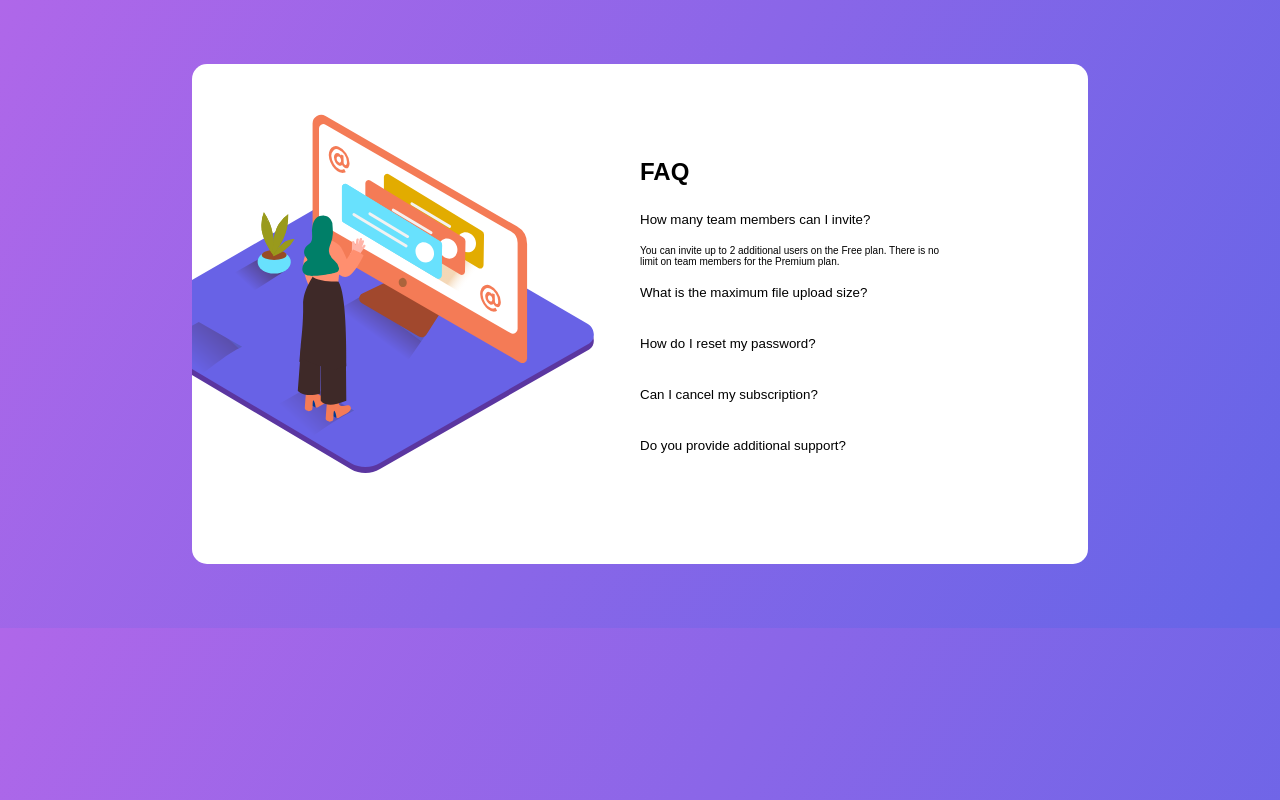
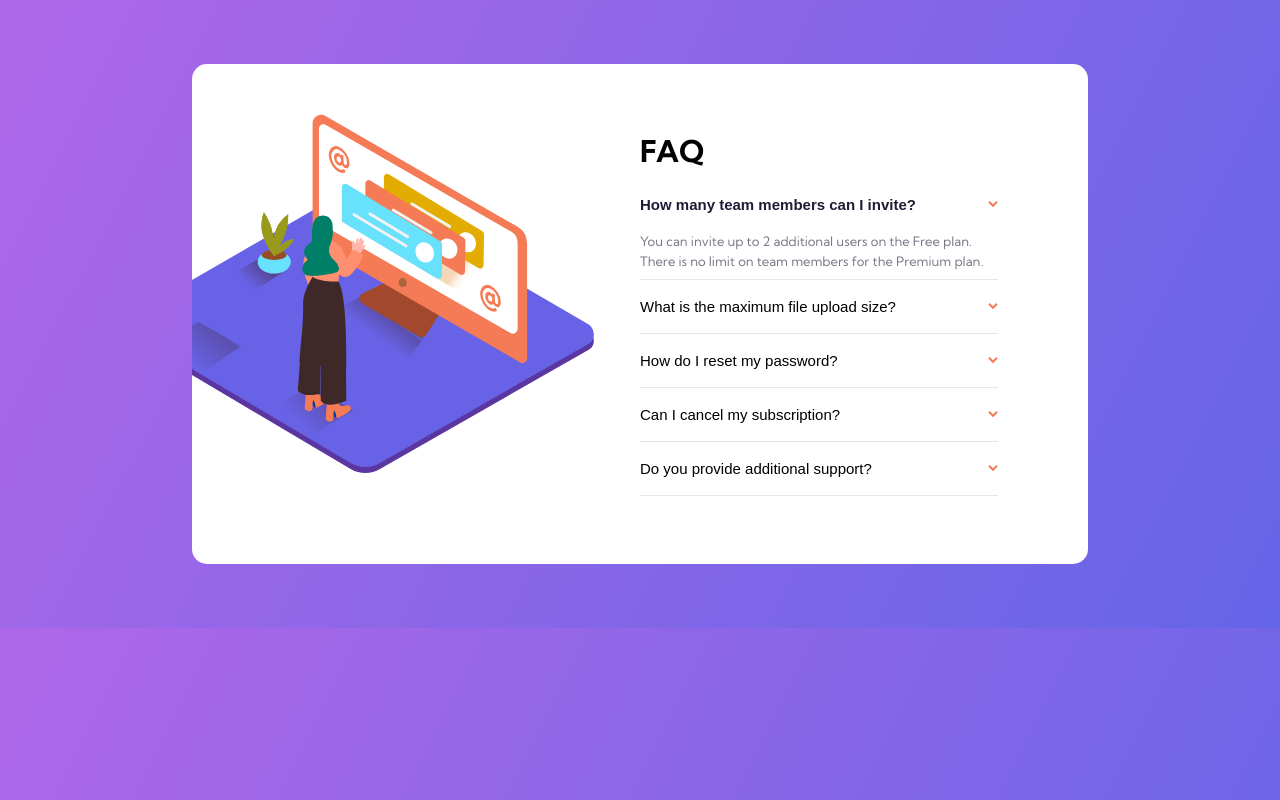
Before and after one commit to PHnrq/faq-accordion-card, a plain HTML site: page index.html in a window 1280 px wide. Both pictures are taken after a click on the button "How many team members can I invite?". Drawn offline with Linux system fonts and the light colour scheme.

Commit message:
finishing accordion menu

```diff
--- a/index.html
+++ b/index.html
@@ -5,6 +5,10 @@
   <meta name="viewport" content="width=device-width, initial-scale=1.0"> <!-- displays site properly based on user's device -->
 
   <link rel="icon" type="image/png" sizes="32x32" href="./images/favicon-32x32.png">
+
+  <link rel="preconnect" href="https://fonts.googleapis.com">
+  <link rel="preconnect" href="https://fonts.gstatic.com" crossorigin>
+  <link href="https://fonts.googleapis.com/css2?family=Kumbh+Sans:wght@400;700&display=swap" rel="stylesheet">
 
   <link rel="stylesheet" href="style/style.css">
 
@@ -26,30 +30,43 @@
     <section class="faq">
       <h2>FAQ</h2>
 
-      <button class="accordion">How many team members can I invite?</button>
+      <div class="accordion-wrapper">
+        <button class="accordion">How many team members can I invite? <img src="/images/icon-arrow-down.svg" alt=""></button>
         <div class="panel">
           <p>You can invite up to 2 additional users on the Free plan. There is no limit on
             team members for the Premium plan.</p>
         </div>
+      </div>
 
-      <button class="accordion">What is the maximum file upload size?</button>
+      <div class="accordion-wrapper">
+        <button class="accordion">What is the maximum file upload size? <img src="/images/icon-arrow-down.svg" alt=""></button>
         <div class="panel">
           <p>No more than 2GB. All files in your account must fit your allotted storage space.</p>
         </div>
+      </div>
 
-      <button class="accordion">How do I reset my password?</button>
+      <div class="accordion-wrapper">
+        <button class="accordion">How do I reset my password? <img src="/images/icon-arrow-down.svg" alt=""></button>
         <div class="panel">
           <p>Click “Forgot password” from the login page or “Change password” from your profile page.
             A reset link will be emailed to you.</p>
         </div>
-      <button class="accordion">Can I cancel my subscription?</button>
+      </div>
+
+      <div class="accordion-wrapper">
+        <button class="accordion">Can I cancel my subscription? <img src="/images/icon-arrow-down.svg" alt=""></button>
         <div class="panel">
           <p>Yes! Send us a message and we’ll process your request no questions asked.</p>
         </div>
-      <button class="accordion">Do you provide additional support?</button>
+      </div>
+
+      <div class="accordion-wrapper">
+        <button class="accordion">Do you provide additional support? <img src="/images/icon-arrow-down.svg" alt=""></button>
       <div class="panel">
         <p>Chat and email support is available 24/7. Phone lines are open during normal business hours.</p>
       </div>
+      </div>
+
     </section>
   </main>
 
--- a/style/style.css
+++ b/style/style.css
@@ -32,7 +32,6 @@ main{
   display: flex;
 
   width: 70%;
-  height: 50rem;
   margin: 5% auto;
   border-radius: 1.5rem;
   background-color: white;
@@ -40,7 +39,7 @@ main{
 
 .ilustration{
   width: 100%;
-  height: 100%;
+  height: 50rem;
   background-image: url(/images/illustration-woman-online-desktop.svg);
   background-repeat: no-repeat;
   background-size: fill;
@@ -54,38 +53,55 @@ main{
   align-items: flex-start;
   justify-content: center;
   width: 100%;
+  margin-block: 2rem;
 }
 
 .faq h2{
   margin-bottom: .8rem;
   font-weight: 700;
-  font-size: 2.4rem;
+  font-size: 3rem;
 }
 
-/* Style the buttons that are used to open and close the accordion panel */
+.accordion-wrapper{
+  border-bottom: 1px solid var(--light-grayish-blue);
+  width: 80%;
+}
+
 .accordion {
-
+  display: flex;
+  justify-content: space-between;
+  align-items: center;
+  width: 100%;
   background-color: transparent;
   cursor: pointer;
   padding: 18px 0;
-  width: 100%;
   text-align: left;
   border: none;
   outline: none;
   transition: 0.4s;
 
+  font-size: 1.5rem;
+  font-weight: 400;
 }
 
-/* Add a background color to the button if it is clicked on (add the .active class with JS), and when you move the mouse over it (hover) */
-.active, .accordion:hover {
-  background-color: transparent;
+.accordion:hover{
+  color: var(--soft-red);
 }
 
-/* Style the accordion panel. Note: hidden by default */
+.active{
+  color: var(--very-dark-desaturated-blue);
+  font-weight: 700;
+  transition: .2s;
+}
+
 .panel {
+  margin-bottom: .8rem;
   padding: 0px;
-  max-width: 70%;
   background-color:transparent;
   display: none;
   overflow: hidden;
+  font-size: 1.3rem;
+  color: var(--dark-grayish-blue);
+  line-height: 2rem;
+
 }
```
Lines whose indentation alone changed are shown as unchanged.
